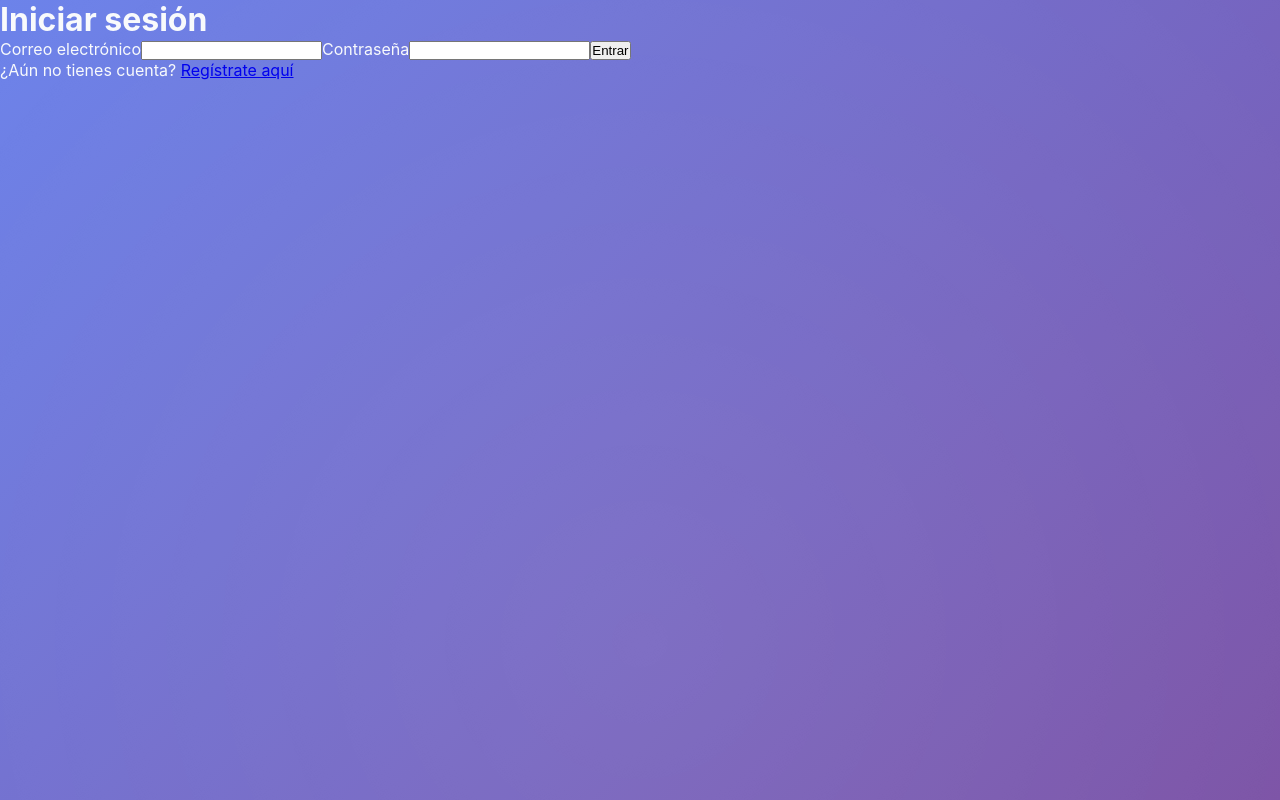
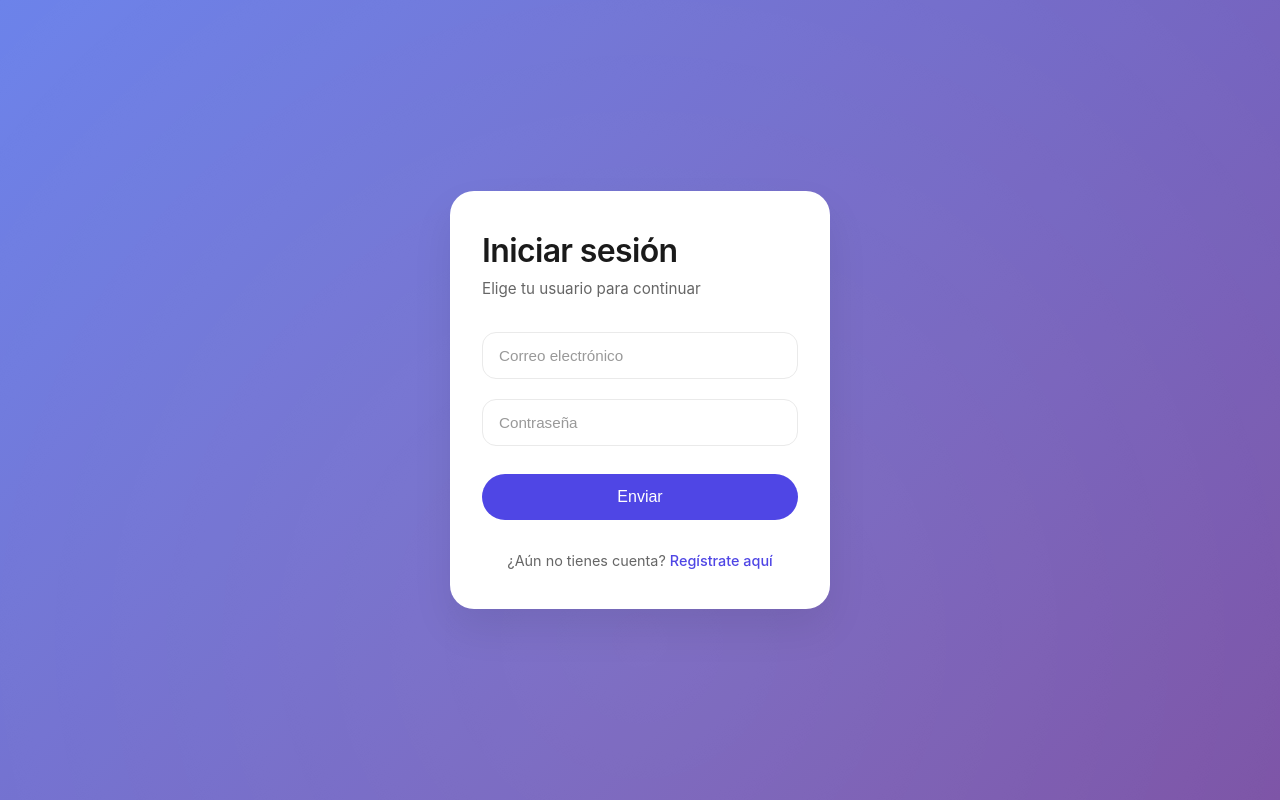
Before and after one commit to NeonNecron/Proyecto-Final-Fullstack, a React (Create React App) app in the folder Version Final del proyecto/Frontend/: page /login in a window 1280 px wide. Built offline with nearby package versions, Linux system fonts and the light colour scheme; no server answers.

Commit message:
Update Login.jsx

```diff
--- a/Version Final del proyecto/Frontend/src/components/Auth/Login.jsx
+++ b/Version Final del proyecto/Frontend/src/components/Auth/Login.jsx
@@ -21,54 +21,64 @@ const Login = () => {
     if (result.success) {
       navigate('/tasks');
     } else {
-      setError(result.error);
+      setError(result.error || 'Credenciales incorrectas');
     }
 
     setLoading(false);
   };
 
   return (
-    <div className="auth-container">
-      <div className="card">
-        <h1>Iniciar sesión</h1>
+    <div className="login-container">
+      <div className="login-card">
+        <h1 className="login-title">Iniciar sesión</h1>
 
-        <form onSubmit={handleSubmit}>
-        <label>
-          Correo electrónico
+        <p className="login-subtitle">
+          Elige tu usuario para continuar
+        </p>
+
+        <form onSubmit={handleSubmit} className="login-form">
+          <div className="form-group">
             <input
-            id="login-email"
-            name="email"
               type="email"
               value={email}
               onChange={(e) => setEmail(e.target.value)}
+              placeholder="Correo electrónico"
               required
               disabled={loading}
+              className="login-input"
             />
-        </label>
+          </div>
 
-        <label>
-          Contraseña
+          <div className="form-group">
             <input
-            id="login-password"
-            name="password"
               type="password"
               value={password}
               onChange={(e) => setPassword(e.target.value)}
+              placeholder="Contraseña"
               required
               disabled={loading}
+              className="login-input"
             />
-        </label>
+          </div>
 
-        <button type="submit" disabled={loading}>
-          {loading ? 'Cargando...' : 'Entrar'}
+          {error && (
+            <div className="login-error">
+              {error}
+            </div>
+          )}
+
+          <button
+            type="submit"
+            disabled={loading}
+            className="login-button"
+          >
+            {loading ? 'Cargando...' : 'Enviar'}
           </button>
         </form>
 
-      {error && <p className="error-message">{error}</p>}
-
-      <p className="switch-text">
+        <p className="login-footer">
           ¿Aún no tienes cuenta?{' '}
-        <Link to="/register" className="link-button">
+          <Link to="/register" className="login-link">
             Regístrate aquí
           </Link>
         </p>
```
Lines whose indentation alone changed are shown as unchanged.
